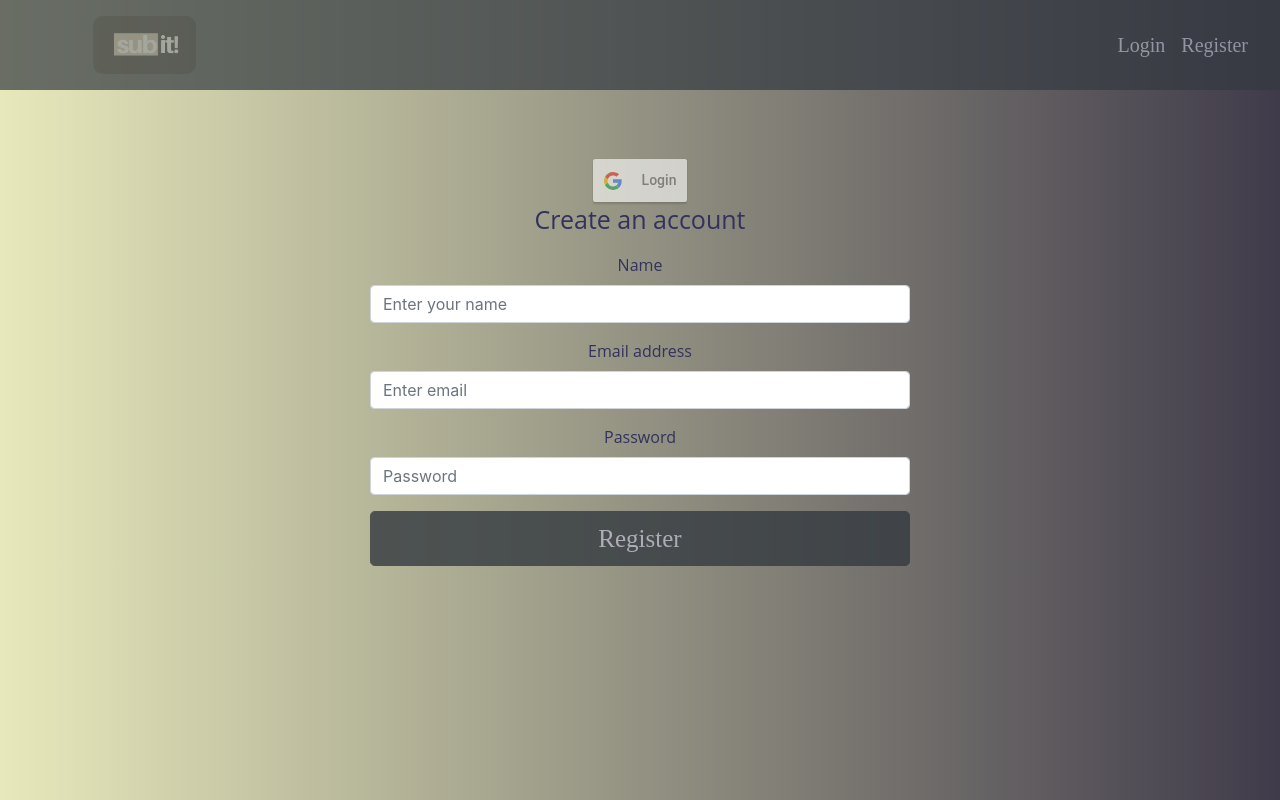
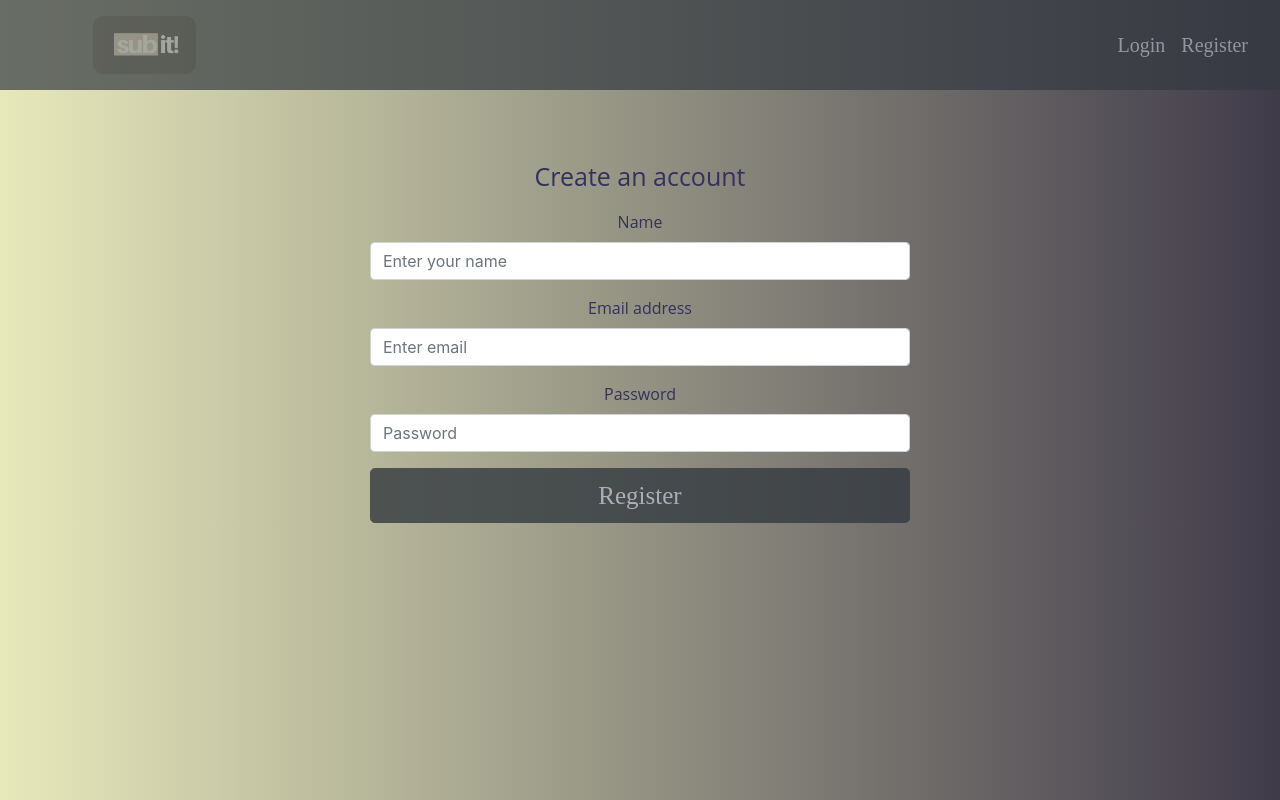
Before and after one commit to alejotsv/sub-it-client, a React (Create React App) app: page /register in a window 1280 px wide. Built offline with nearby package versions, Linux system fonts and the light colour scheme.

Commit message:
No google login component

```diff
--- a/src/components/Login.js
+++ b/src/components/Login.js
@@ -5,7 +5,7 @@ import { login } from './UserFunctions'
 import { register } from './UserFunctions'
 
 // Components Imported
-import { GoogleLogin } from 'react-google-login';
+// import { GoogleLogin } from 'react-google-login';
 
 class Login extends Component {
   constructor() {
@@ -101,14 +101,6 @@ class Login extends Component {
                 />
               </div> */}
 
-              <GoogleLogin
-                clientId="346001219914-oi000oqjvspivrfsve98dp9hvjia3s9o.apps.googleusercontent.com"
-                buttonText="Login"
-                onSuccess={responseGoogle}
-                onFailure={responseGoogle}
-                cookiePolicy={'single_host_origin'}
-              />
-
               <div className="form-group">
                 <label htmlFor="email"><span className='form_text'>Email address</span></label>
                 <input
--- a/src/components/Register.js
+++ b/src/components/Register.js
@@ -2,7 +2,7 @@ import React, { Component } from 'react'
 import { register } from './UserFunctions'
 import { login } from './UserFunctions'
 // Components Imported
-import { GoogleLogin } from 'react-google-login';
+// import { GoogleLogin } from 'react-google-login';
 
 class Register extends Component {
   constructor() {
@@ -76,14 +76,6 @@ class Register extends Component {
         <div className="row">
           <div className="col-md-6 mt-5 mx-auto">
 
-            <GoogleLogin
-              clientId="346001219914-oi000oqjvspivrfsve98dp9hvjia3s9o.apps.googleusercontent.com"
-              buttonText="Login"
-              onSuccess={responseGoogle}
-              onFailure={responseGoogle}
-              cookiePolicy={'single_host_origin'}
-            />
-
             <form noValidate onSubmit={this.onSubmit}>
               <h1 className="h3 mb-3 font-weight-normal"><span className='form_title_text'>Create an account</span></h1>
               <div className="form-group">
```
